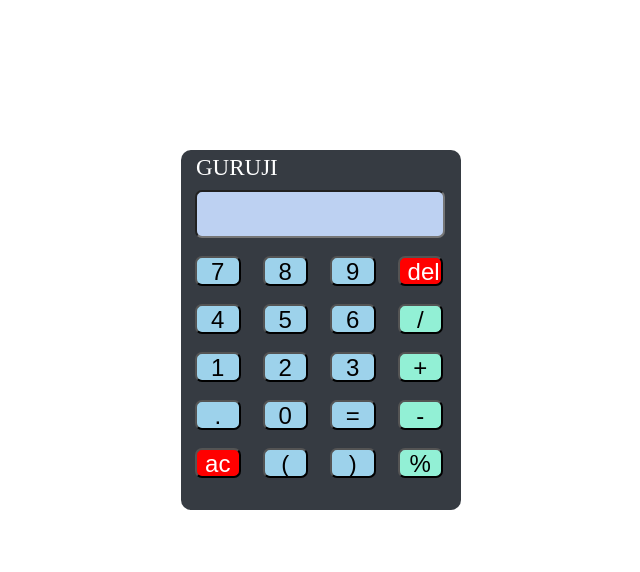
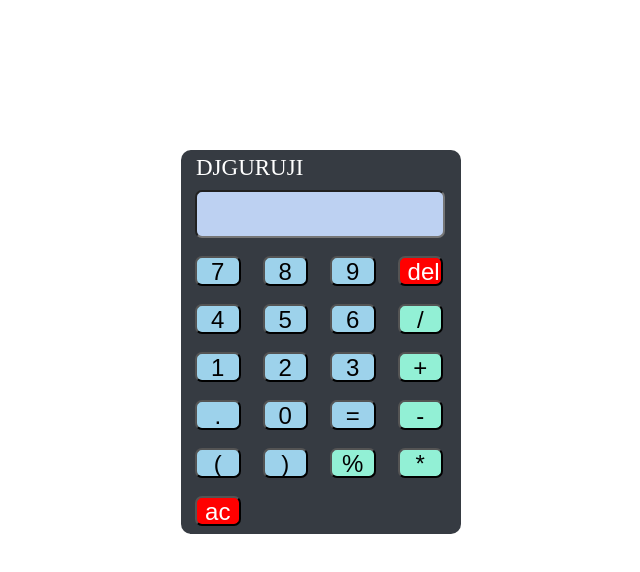
Before and after one commit to DJGuruji/Calculator-js, a plain HTML site: page index.html in a window 1280 px wide. Shown: the whole page, without its empty margins (319-959 px from the left). Drawn offline with Linux system fonts and the light colour scheme.

Commit message:
multiplication added

```diff
--- a/index.html
+++ b/index.html
@@ -10,7 +10,7 @@
 <body>
 
 				<div class="calc  ">
-								<p>GURUJI</p>
+								<p>DJGURUJI</p>
 								<form>
 												<input type="text" id="screen" readonly>
 												<input type="button" class="button number" value="7" onclick="btnclick(value)">
@@ -38,10 +38,13 @@
 												<br>
 
 
-												<input type="button" class="button clear" value="ac" onclick="clearscreen()">
+
 												<input type="button" class="button number" value="("onclick="btnclick(value)">
 												<input type="button" class="button number" value=")" onclick="btnclick(value)">
 												<input type="button" class="button operator" value="%"onclick="btnclick(value)">
+												<input type="button" class="button operator" value="*"onclick="btnclick(value)">
+												<input type="button" class="button clear" value="ac" onclick="clearscreen()">
+
 												<br>
 								</form>
 
--- a/style.css
+++ b/style.css
@@ -11,7 +11,7 @@
 				border-radius: 10px;
 				padding: 5px;
 				width: 280px;
-				height: 360px;
+				height: 384px;
 				margin: auto ;
 				margin-top: 150px;
 
```
